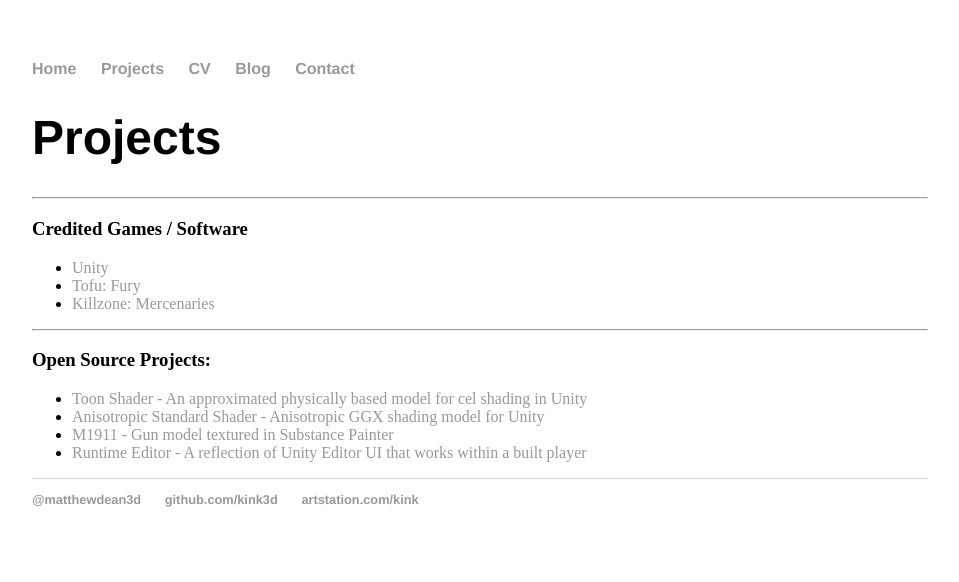
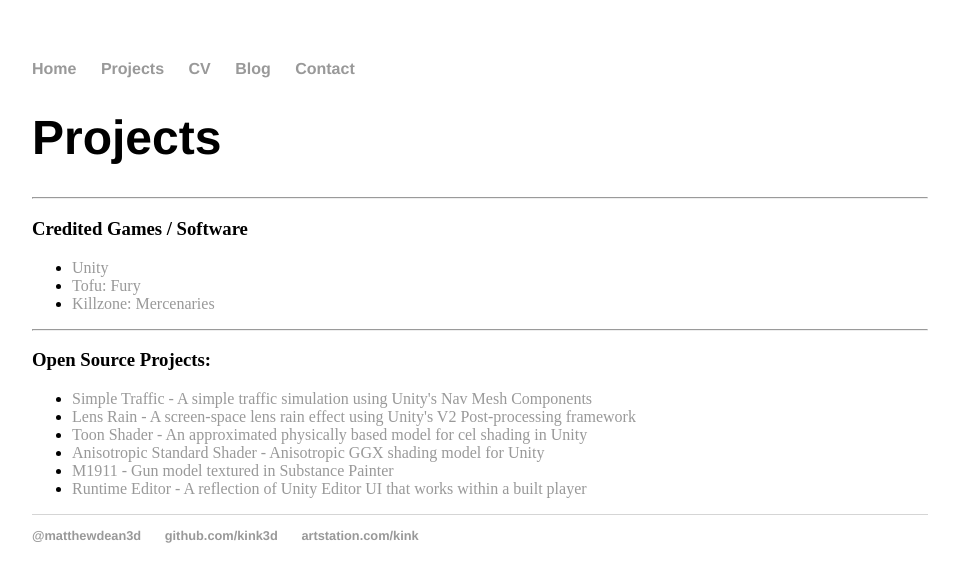
Before and after one commit to Kink3d/Kink3d.github.io, a Jekyll site: the page built from projects/index.html, in a window 1280 px wide. Shown: the top 582 px of the page, without its empty margins (160-1119 px from the left). Built offline with Jekyll 4.4.1, drawn with Linux system fonts in a browser that asks for light colours.

Commit message:
Update project list

```diff
--- a/projects/index.html
+++ b/projects/index.html
@@ -15,6 +15,8 @@
 		<hr>
 		<h3>Open Source Projects: </h3>
 		<ul class="contacts">
+			<li><a href="https://github.com/Kink3d/SimpleTraffic">Simple Traffic - A simple traffic simulation using Unity's Nav Mesh Components</a></li>
+			<li><a href="https://github.com/Kink3d/LensRain">Lens Rain - A screen-space lens rain effect using Unity's V2 Post-processing framework</a></li>
 			<li><a href="https://github.com/Kink3d/ToonShader">Toon Shader - An approximated physically based model for cel shading in Unity</a></li>
 			<li><a href="https://github.com/Kink3d/AnisotropicStandardShader">Anisotropic Standard Shader - Anisotropic GGX shading model for Unity</a></li>
 			<li><a href="https://github.com/Kink3d/M1911">M1911 - Gun model textured in Substance Painter</a></li>
```
